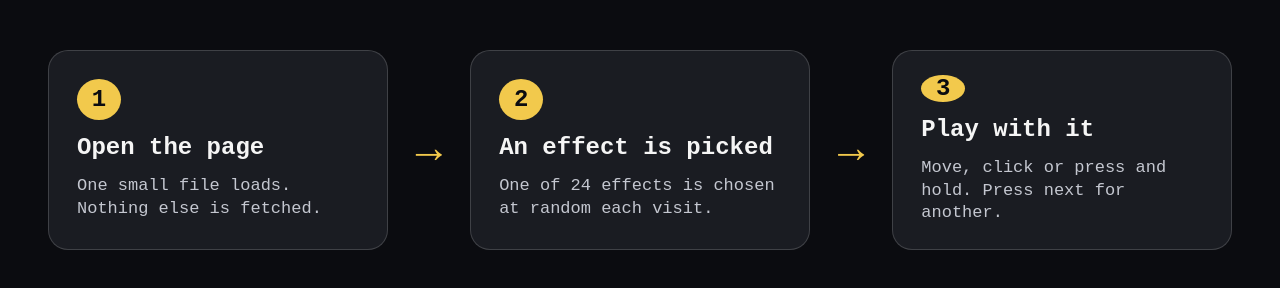
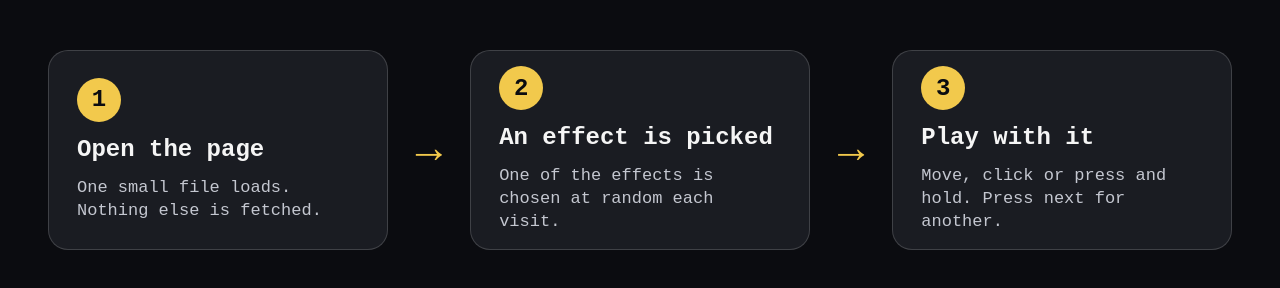
Before and after one commit to fosscharlie/charlie-website, a plain HTML site: page docs/images/sources/diagram.html in a window 1280 px wide. Drawn offline with Linux system fonts and the light colour scheme.

Commit message:
Remove effect count from banner, diagram and README

```diff
--- a/docs/images/sources/diagram.html
+++ b/docs/images/sources/diagram.html
@@ -4,7 +4,7 @@
 html,body{margin:0;width:1280px;height:300px;background:#0b0c10;font-family:'SF Mono','JetBrains Mono',ui-monospace,monospace;color:#f5f5f5;overflow:hidden}
 .r{width:1280px;height:300px;display:flex;align-items:center;justify-content:center;gap:28px;box-sizing:border-box;padding:0 48px}
 .s{width:340px;height:200px;border-radius:20px;background:#1a1c22;border:1px solid rgba(255,255,255,.16);box-sizing:border-box;padding:28px;display:flex;flex-direction:column;justify-content:center;gap:14px}
-.n{width:44px;height:44px;border-radius:50%;background:#f2c94c;color:#0b0c10;font-weight:700;font-size:24px;display:flex;align-items:center;justify-content:center}
+.n{flex-shrink:0;width:44px;height:44px;border-radius:50%;background:#f2c94c;color:#0b0c10;font-weight:700;font-size:24px;display:flex;align-items:center;justify-content:center}
 .t{font-size:24px;font-weight:700}
 .d{font-size:17px;color:#c4c7d0;line-height:1.35}
 .a{font-size:44px;color:#f2c94c}
@@ -12,7 +12,7 @@ html,body{margin:0;width:1280px;height:300px;background:#0b0c10;font-family:'SF
 <div class="r">
 <div class="s"><div class="n">1</div><div class="t">Open the page</div><div class="d">One small file loads. Nothing else is fetched.</div></div>
 <div class="a">&rarr;</div>
-<div class="s"><div class="n">2</div><div class="t">An effect is picked</div><div class="d">One of 24 effects is chosen at random each visit.</div></div>
+<div class="s"><div class="n">2</div><div class="t">An effect is picked</div><div class="d">One of the effects is chosen at random each visit.</div></div>
 <div class="a">&rarr;</div>
 <div class="s"><div class="n">3</div><div class="t">Play with it</div><div class="d">Move, click or press and hold. Press next for another.</div></div>
 </div></body></html>
```
Also changed, not shown: docs/images/sources/banner.html (+1 -1 lines), docs/images/banner.png, docs/images/how-it-works.png, 1 other file.
